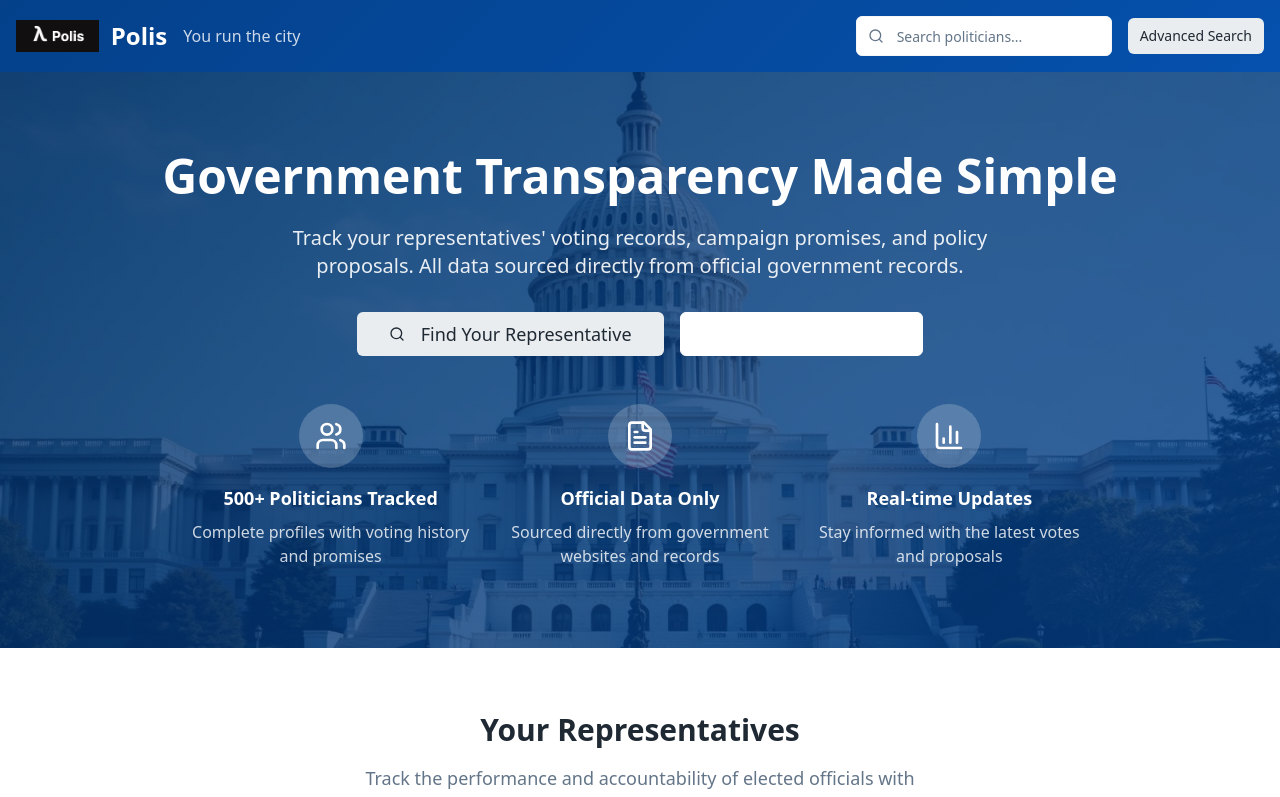
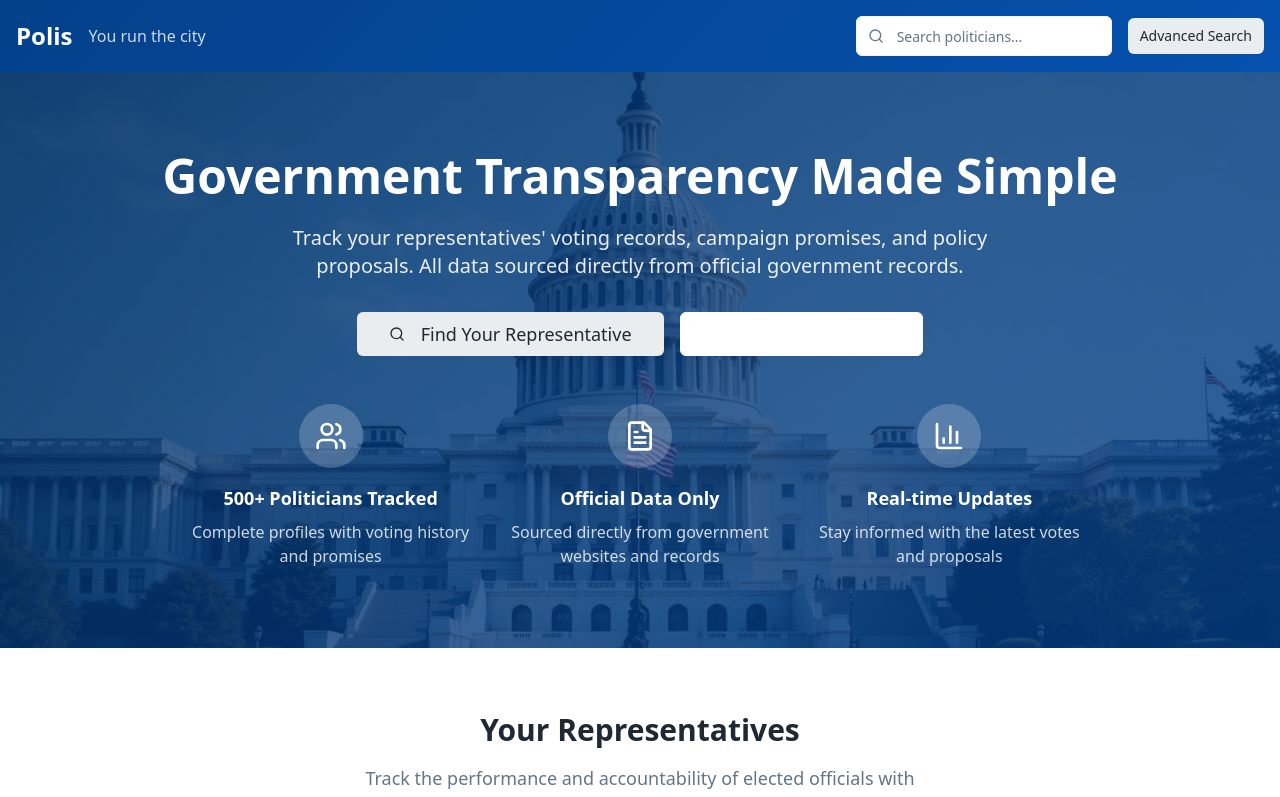
Before and after one commit to cervonizer/gov-track-report, a React (Vite) app: page / in a window 1280 px wide. Shown: the top 797 px of the page. Built offline with nearby package versions, Linux system fonts and the light colour scheme; the HTML template or start-up script is replaced by a standard one.

Commit message:
Reverted to commit cfd1d890d81844650c3768548ca58535cc91a3f9

```diff
--- a/src/components/Header.tsx
+++ b/src/components/Header.tsx
@@ -1,7 +1,6 @@
 import { Search } from "lucide-react";
 import { Input } from "@/components/ui/input";
 import { Button } from "@/components/ui/button";
-import polisLogo from "@/assets/polis-logo.png";
 
 export const Header = () => {
   return (
@@ -9,10 +8,7 @@ export const Header = () => {
       <div className="container mx-auto px-4 py-4">
         <div className="flex items-center justify-between">
           <div className="flex items-center space-x-4">
-            <div className="flex items-center space-x-3">
-              <img src={polisLogo} alt="Polis Logo" className="h-8 w-auto" />
-              <h1 className="text-2xl font-bold text-primary-foreground">Polis</h1>
-            </div>
+            <h1 className="text-2xl font-bold text-primary-foreground">Polis</h1>
             <p className="text-primary-foreground/80 hidden md:block">You run the city</p>
           </div>
 
```
Also changed, not shown: src/assets/polis-logo.png (deleted).
